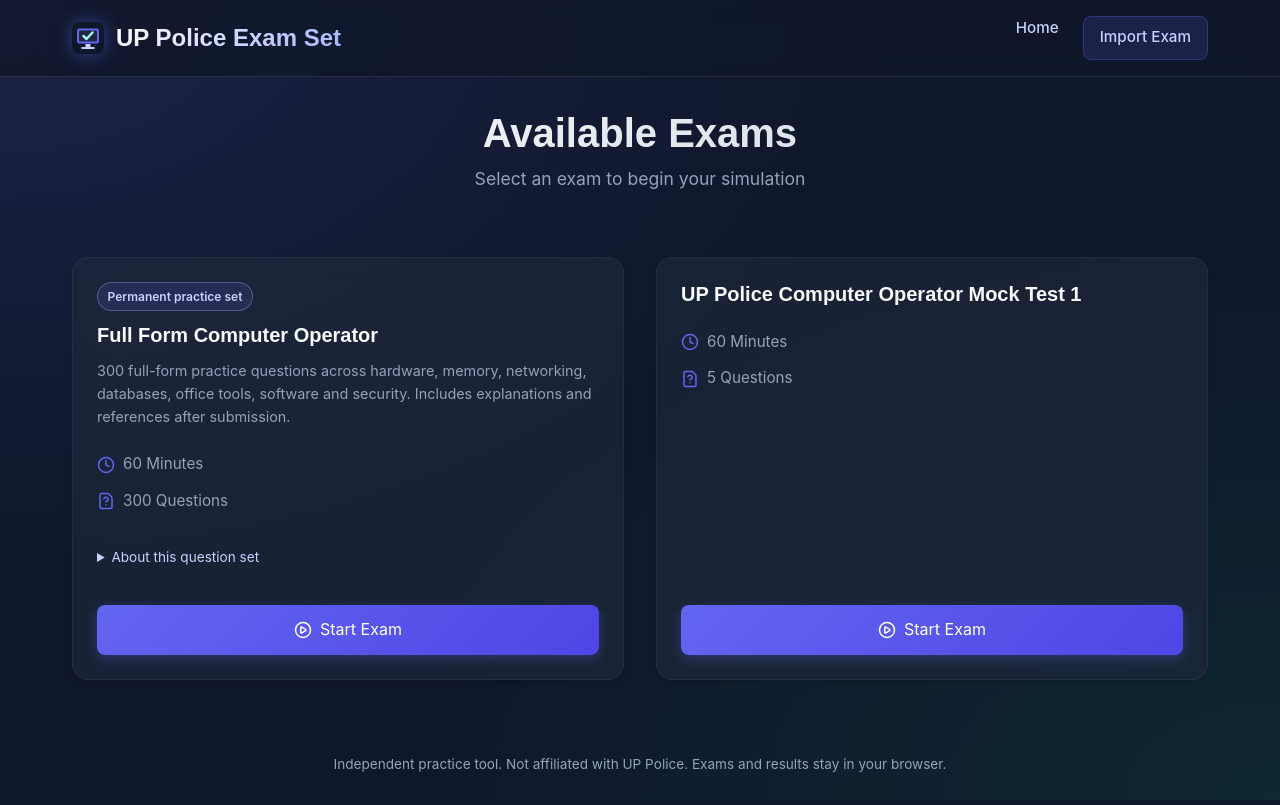
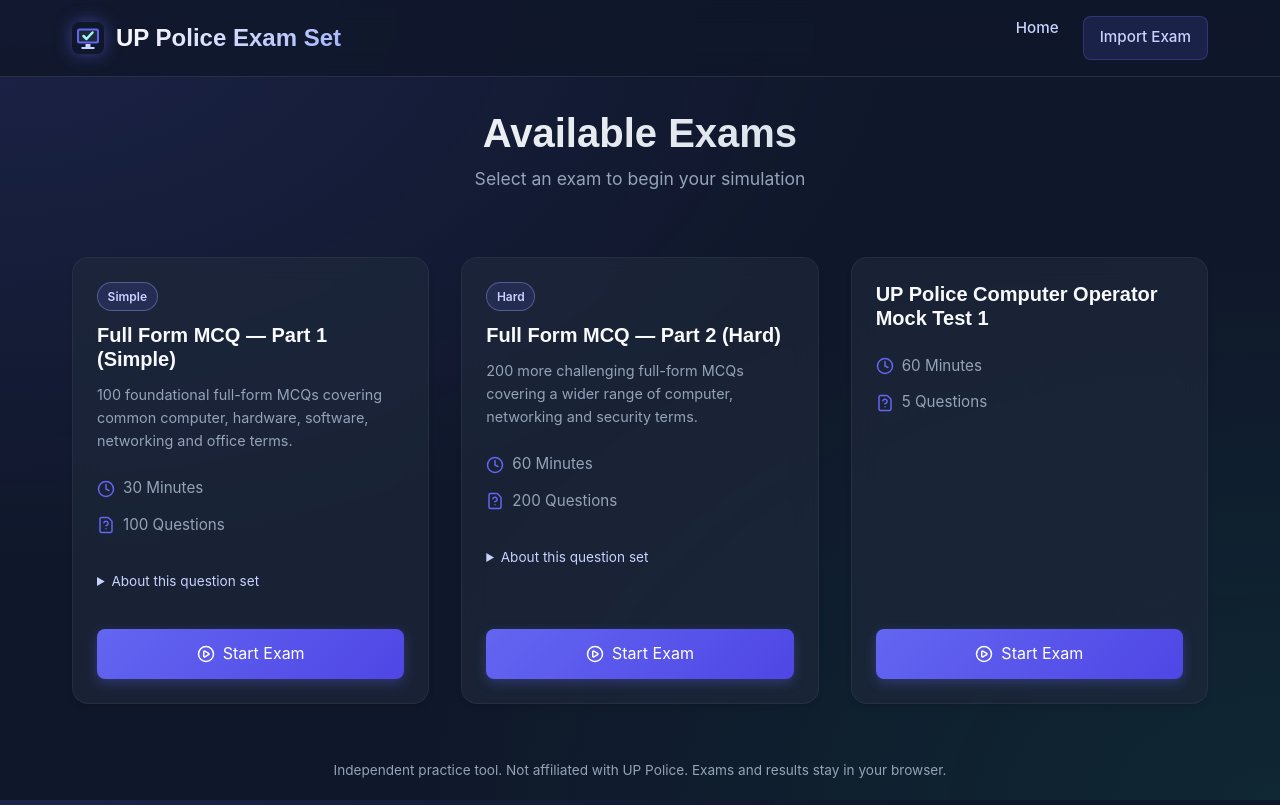
Before and after one commit to AnonymousSudh/up-police-computer-exam-set, a React (Vite) app: page / in a window 1280 px wide. Built offline with nearby package versions, Linux system fonts and the light colour scheme.

Commit message:
refactor: split single full-form exam into simple and hard built-in parts

```diff
--- a/src/data/exam-library.js
+++ b/src/data/exam-library.js
@@ -2,12 +2,41 @@
 import fullFormExam from './full-form-exam.json' with { type: 'json' };
 import { validateExam } from '../lib/exam.js';
 
-export const builtInExams = [fullFormExam, defaultExam];
+const makeFullFormPart = ({ id, title, badge, questions, durationMinutes, description }) => ({
+  ...fullFormExam,
+  id,
+  title,
+  badge,
+  durationMinutes,
+  description,
+  questions,
+});
+
+export const simpleFullFormExam = makeFullFormPart({
+  id: 'computer-operator-full-forms-simple',
+  title: 'Full Form MCQ — Part 1 (Simple)',
+  badge: 'Simple',
+  durationMinutes: 30,
+  description: '100 foundational full-form MCQs covering common computer, hardware, software, networking and office terms.',
+  questions: fullFormExam.questions.slice(0, 100),
+});
+
+export const hardFullFormExam = makeFullFormPart({
+  id: 'computer-operator-full-forms-hard',
+  title: 'Full Form MCQ — Part 2 (Hard)',
+  badge: 'Hard',
+  durationMinutes: 60,
+  description: '200 more challenging full-form MCQs covering a wider range of computer, networking and security terms.',
+  questions: fullFormExam.questions.slice(100),
+});
+
+const retiredBuiltInIds = new Set(['computer-operator-full-forms']);
+export const builtInExams = [simpleFullFormExam, hardFullFormExam, defaultExam];
 
 // Built-in exams always come from the shipped library, including for returning
 // visitors with older localStorage snapshots. Imports cannot replace these IDs.
 export function mergeExamLibrary(saved) {
-  const reservedIds = new Set(builtInExams.map(exam => exam.id));
+  const reservedIds = new Set([...builtInExams.map(exam => exam.id), ...retiredBuiltInIds]);
   const custom = [];
   for (const item of Array.isArray(saved) ? saved : []) {
     try {
```
Also changed, not shown: tests/full-form-browser-check.cjs (+7 -3 lines), 2 other files (tests, documents, lock files or other folders).
